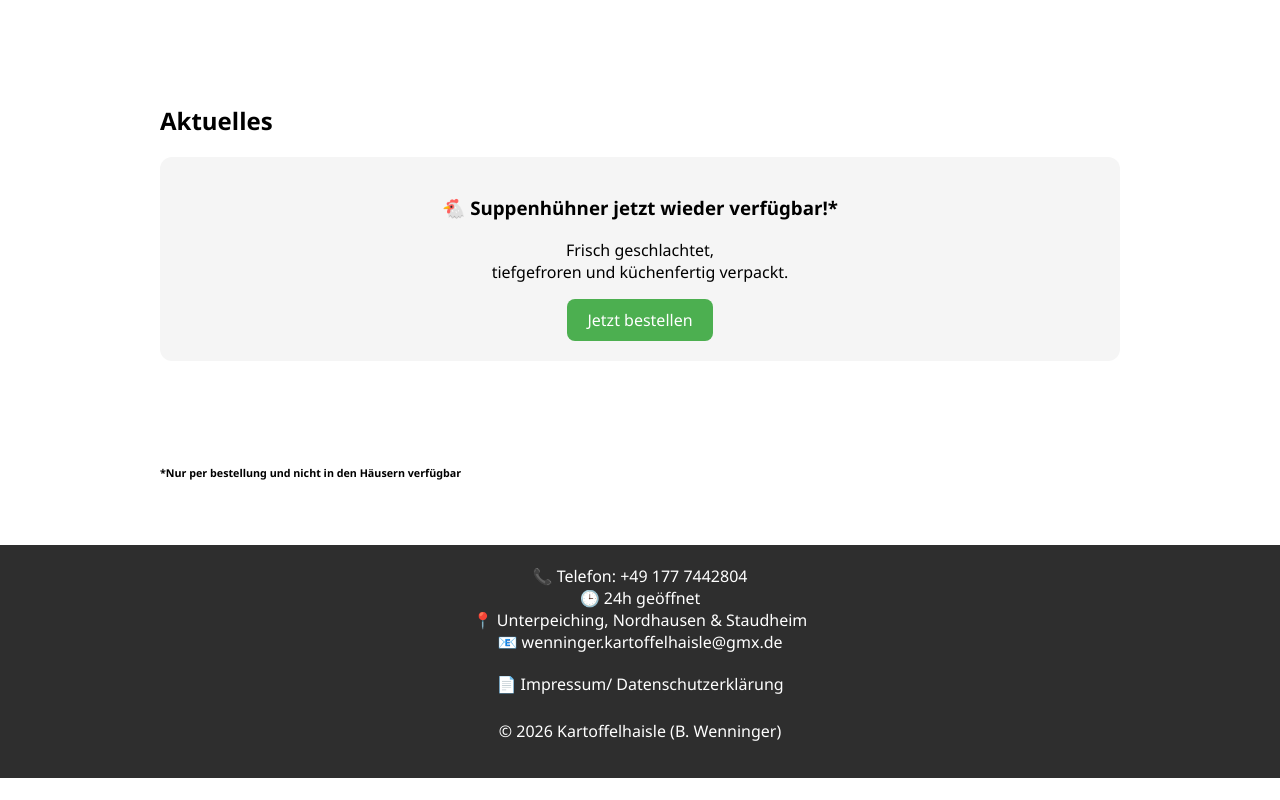
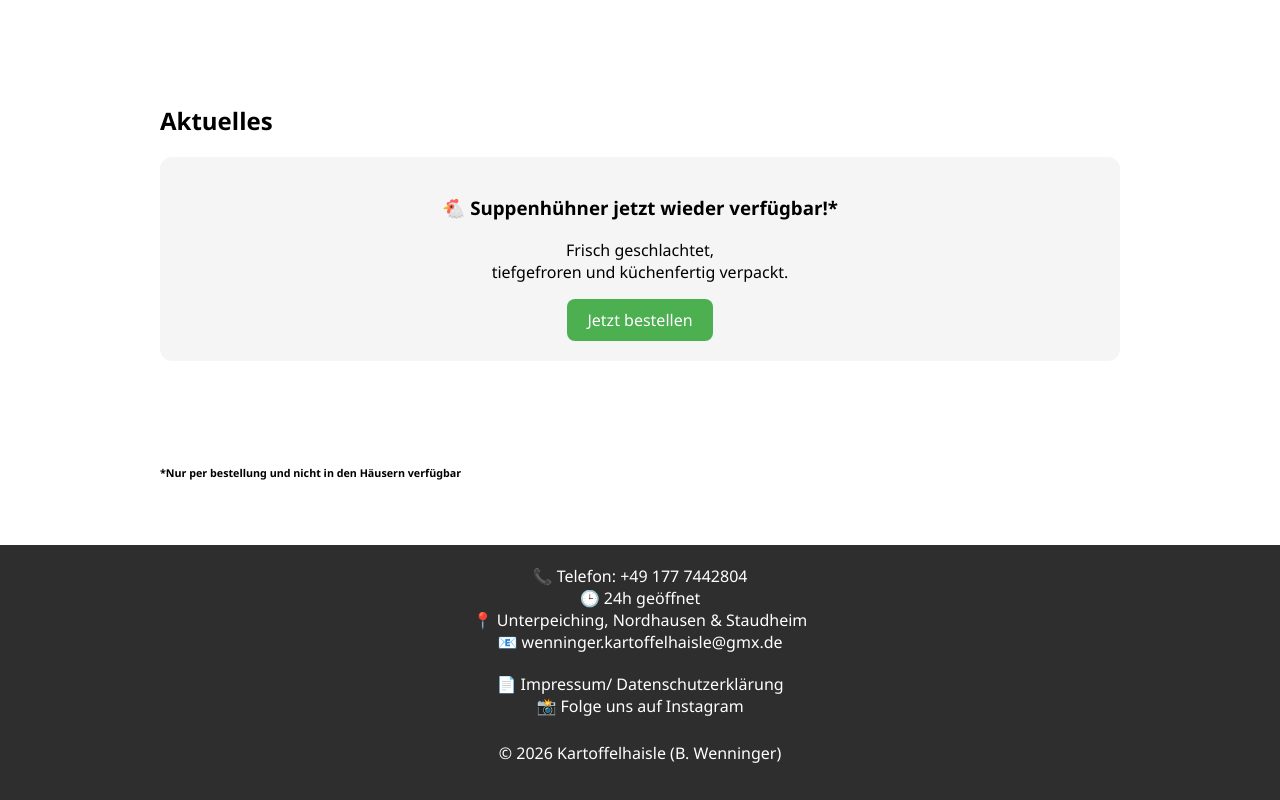
Before and after one commit to WenningerB/Kartoffelhaisle, a plain HTML site: page index.html in a window 1280 px wide. Shown: the part 1095-1895 px from the top of the page. Before the commit the page ends 1873 px from the top, so only its background shows below. Drawn offline with Linux system fonts and the light colour scheme.

Commit message:
Update index.html

```diff
--- a/index.html
+++ b/index.html
@@ -427,6 +427,12 @@
 </a>
 </div>
 
+<div>
+📸
+<a href="https://www.instagram.com/kartoffelhaisle/" target="_blank">
+Folge uns auf Instagram
+</a>
+</div>
 </div>
 
 <p style="margin-top:25px;">
```
